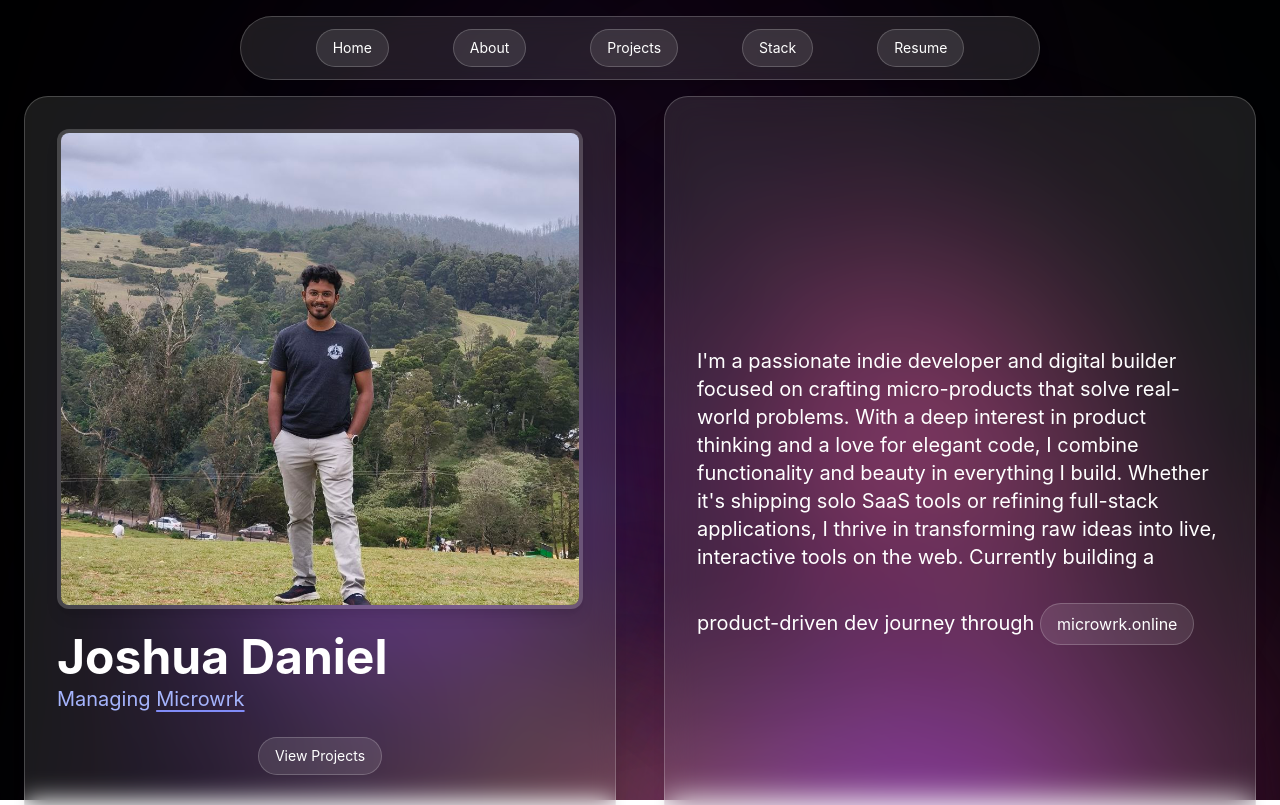
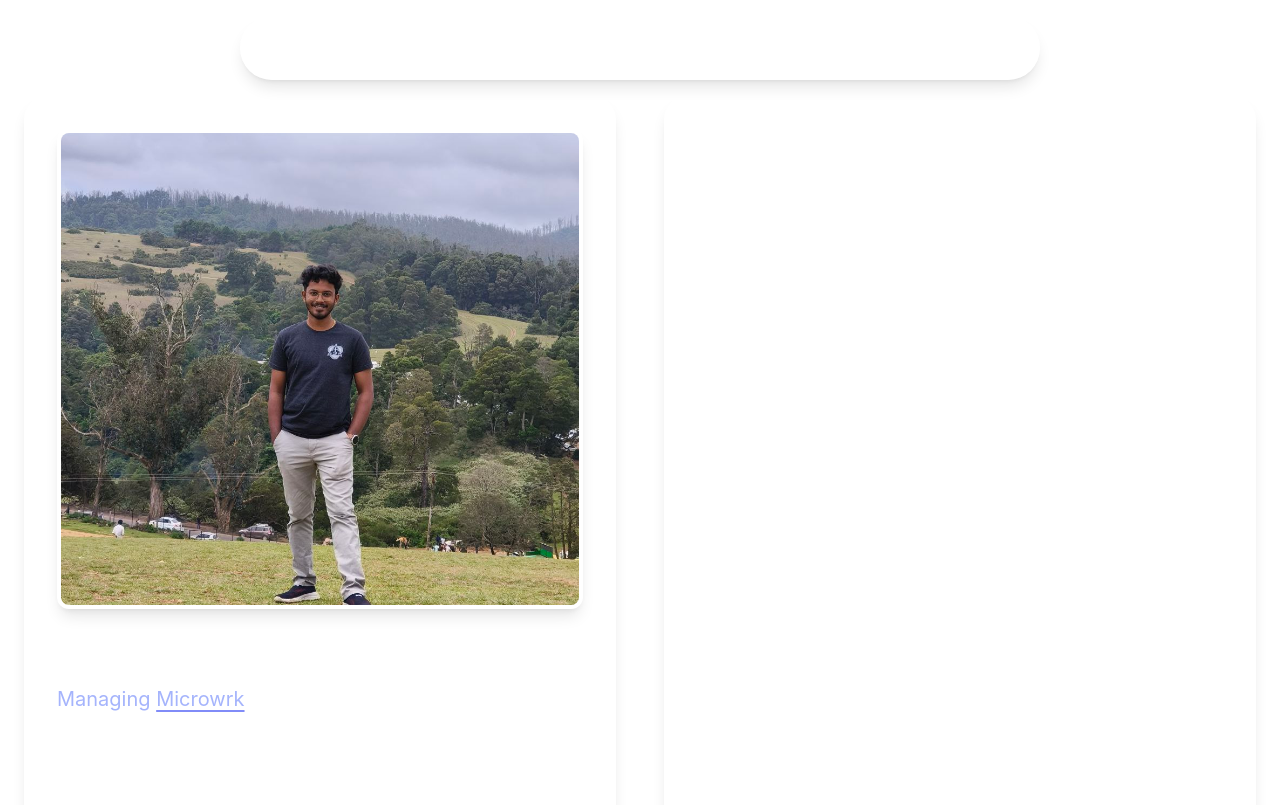
Before and after one commit to joshuadaniel-8090/new-portfolio, a React (Vite) app: page / in a window 1280 px wide. Shown: the top 805 px of the page. Built offline with nearby package versions, Linux system fonts and the light colour scheme.

Commit message:
removed bg for optimization

```diff
--- a/src/App.tsx
+++ b/src/App.tsx
@@ -8,7 +8,7 @@ import Projects from "./components/Projects";
 import Stack from "./components/Stack";
 import Contact from "./components/Contact";
 import Footer from "./components/Footer";
-import CosmicBackground from "./components/CosmicBackground";
+// import CosmicBackground from "./components/CosmicBackground";
 import WorkflowAndGoals from "./components/WorkflowAndGoals";
 import { Analytics } from "@vercel/analytics/react";
 const App: React.FC = () => {
@@ -17,7 +17,7 @@ const App: React.FC = () => {
       <Analytics />
       {/* Fixed cosmic background */}
       <div className="fixed inset-0 -z-10">
-        <CosmicBackground />
+        {/* <CosmicBackground /> */}
       </div>
 
       <Header />
```
